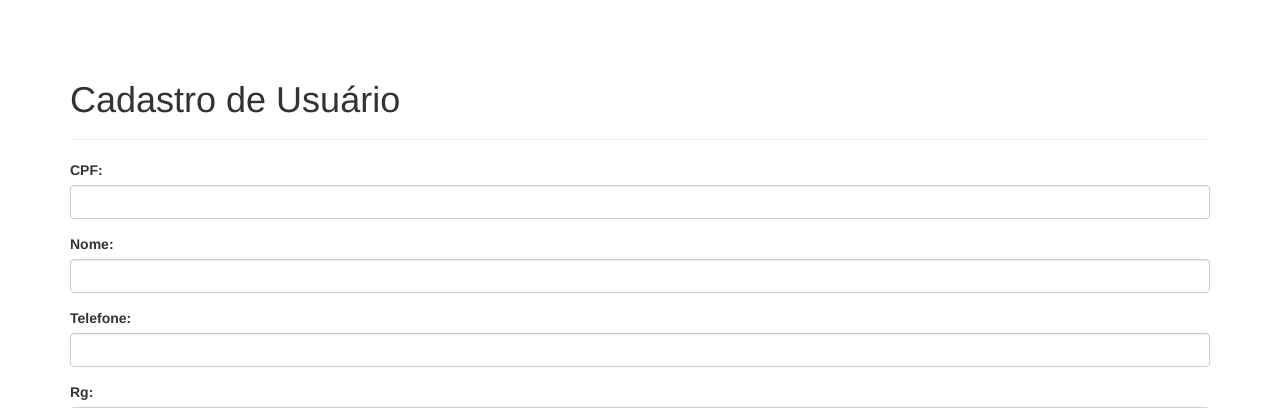
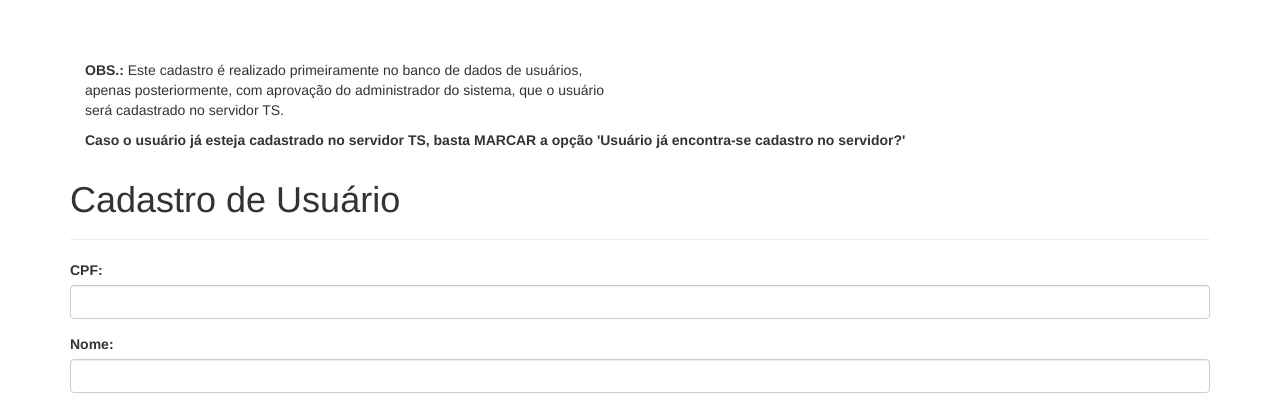
Before and after one commit to es99/suporte_infopublic, a Flask app: page /cadastro in a window 1280 px wide. Shown: the part 52-460 px from the top of the page. Run offline with Flask 2, Linux system fonts and the light colour scheme; some libraries are stand-ins or nearby versions.

Commit message:
inserido informes nos templates para facilitar o entendimento dos colaboradores q irao usar o sistema.

```diff
--- a/infopublic_mail/templates/cadastro.html
+++ b/infopublic_mail/templates/cadastro.html
@@ -10,6 +10,19 @@
         {{ message }}
     </div>
     {% endfor %}
+    <div>
+        <p>
+            <strong>OBS.:</strong> Este cadastro é realizado primeiramente no banco de dados de usuários, </br>
+            apenas posteriormente, com aprovação do administrador do sistema, que o usuário </br>
+            será cadastrado no servidor TS.
+        </p>
+        <p>
+            <strong>
+                Caso o usuário já esteja cadastrado no servidor TS, basta MARCAR
+                a opção 'Usuário já encontra-se cadastro no servidor?'
+            </strong>
+        </p>
+    </div>
 </div>
     <h1>Cadastro de Usuário</h1>
 {% endblock %}
--- a/infopublic_mail/templates/usuario.html
+++ b/infopublic_mail/templates/usuario.html
@@ -61,7 +61,7 @@
                     </tr>
                 {% endfor %}
                 <tr>
-                    <td>Cadastrar entidade para <strong>{{ nome }}</strong></td>
+                    <td>Cadastrar entidade para <strong>{{ nome }}</strong> (apenas se você for administrador)</td>
                     <td><button type="button" onclick="mostraForm()" id="demo">Entidade</button></td>
                 </tr>
             </tbody>
```
